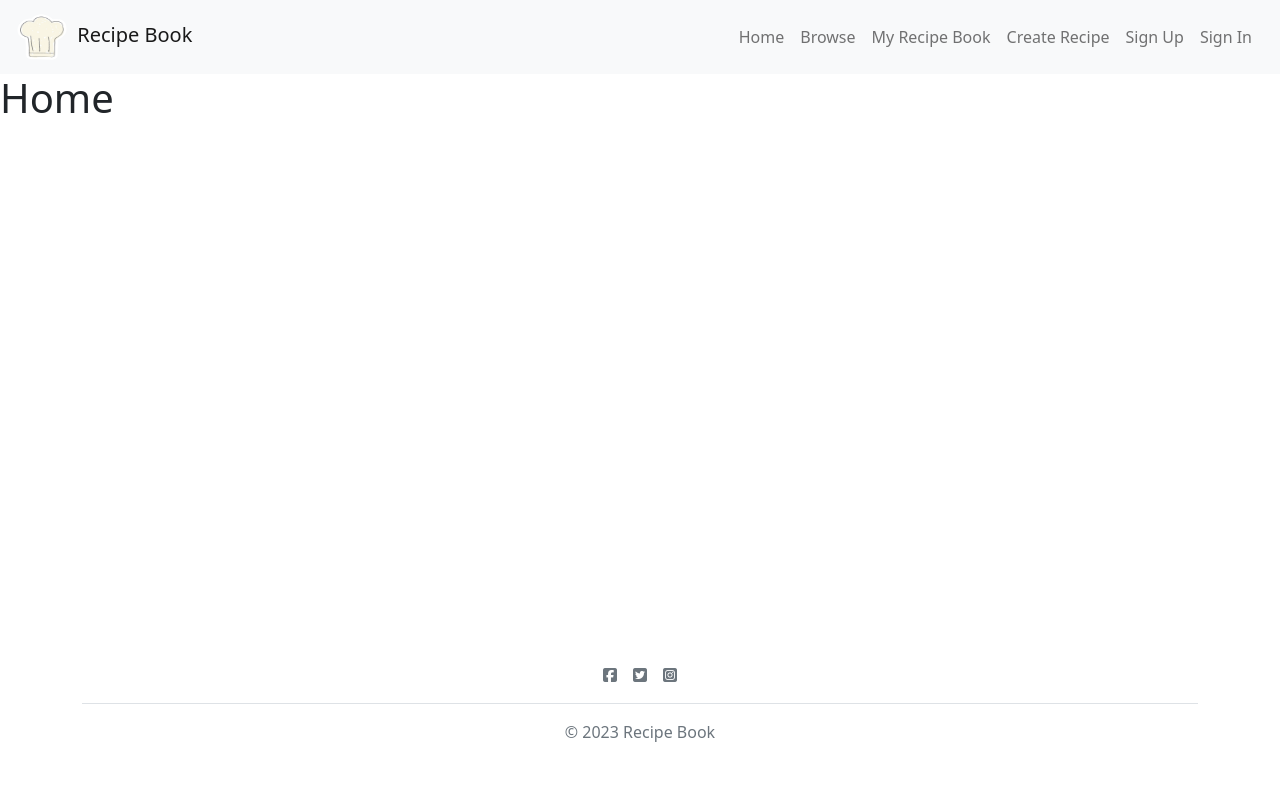
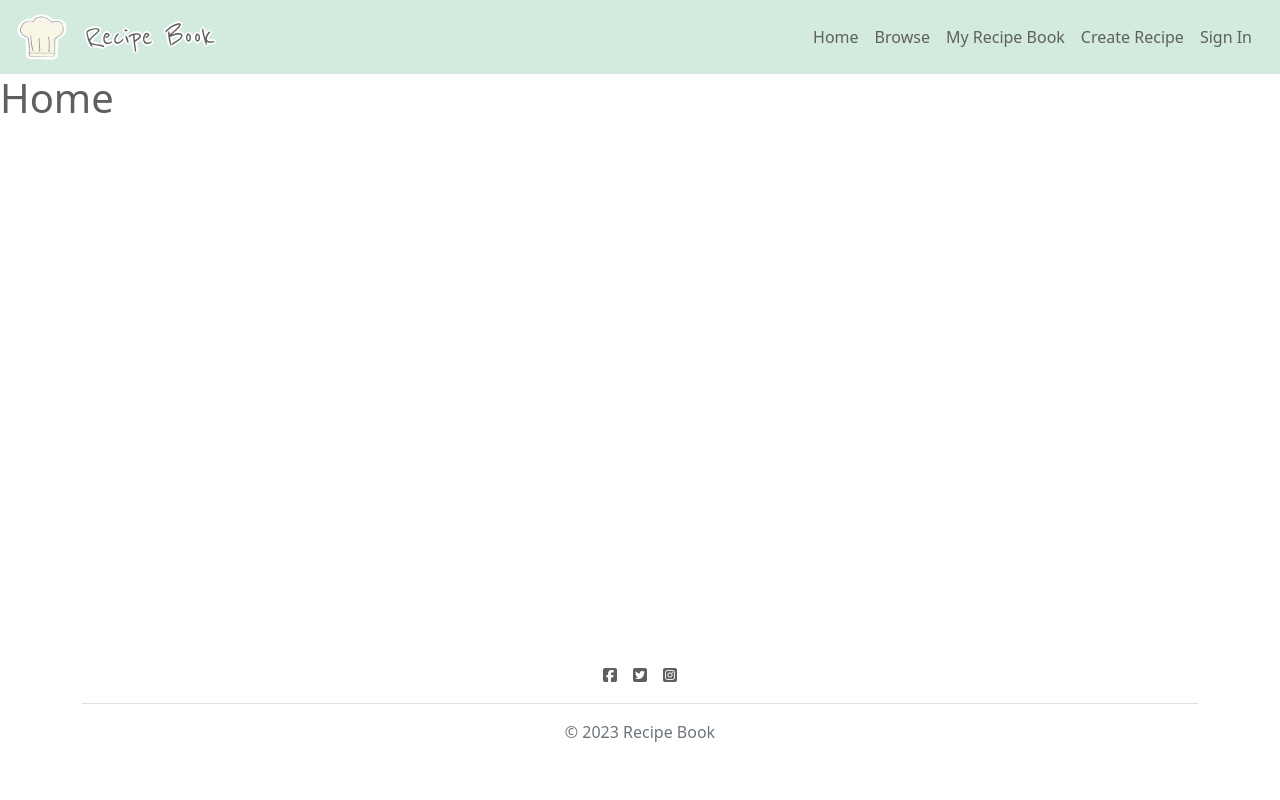
Before and after one commit to VictoriaParkes/recipe-book, a Django app: page / in a window 1280 px wide. Run offline with Django 3.2, Linux system fonts and the light colour scheme; parts of the project's set-up code (start-up, migrations or seed data) failed here and were passed over; some libraries are stand-ins or nearby versions.

Commit message:
Style navbar

```diff
--- a/static/css/style.css
+++ b/static/css/style.css
@@ -1,3 +1,26 @@
+* {
+    color: #5F5F5F;
+}
+
+/* Navigation menu */
+.navbar {
+    background-color: #D3EADE;
+}
+
+.navbar-brand {
+    color: #5F5F5F;
+    font-family: 'Reenie Beanie', sans-serif;
+    font-size: 2em;
+    text-shadow: 1.4px 1.4px #fff, 2px 0 #fff, 1.4px -1.4px #fff, 0 -2px #fff, -1.4px -1.4px #fff, -2px 0 #FFF, -1.4px 1.4px #fff, 0 2px #fff;
+}
+
+.nav-link {
+    color: #5F5F5F;
+}
+
+/* Footer */
+
+
 /* Browse */
 .card-likes {
     float: right;
--- a/templates/base.html
+++ b/templates/base.html
@@ -22,7 +22,7 @@
     <link rel="stylesheet" href="{% static 'css/style.css' %}">
 </head>
 <body class="d-flex flex-column min-vh-100">
-    <nav class="navbar navbar-expand-md navbar-light bg-light">
+    <nav class="navbar navbar-expand-md">
         <div class="container-fluid">
             <a class="navbar-brand" href="{% url 'home' %}">
                 <img src="{% static 'images/logo.webp' %}" alt="Logo" width="60" height="48"
@@ -33,7 +33,7 @@
                 <span class="navbar-toggler-icon"></span>
             </button>
             <div class="collapse navbar-collapse justify-content-end" id="navbarSupportedContent">
-                <ul class="navbar-nav me-2">
+                <ul class="navbar-nav me-2 text-end">
 
                     <li class="nav-item">
                         <a class="nav-link" href="{% url 'home' %}">Home</a>
@@ -53,15 +53,9 @@
 
                     {% if user.is_authenticated %}
                     <li class="nav-item">
-                        <a class="nav-link" href="#">Profile</a>
-                    </li>
-                    <li class="nav-item">
                         <a class="nav-link" href="{% url 'account_logout' %}">Logout</a>
                     </li>
                     {% else %}
-                    <li class="nav-item">
-                        <a class="nav-link" href="{% url 'account_signup' %}">Sign Up</a>
-                    </li>
                     <li class="nav-item">
                         <a class="nav-link" href="{% url 'account_login' %}">Sign In</a>
                     </li>
```
